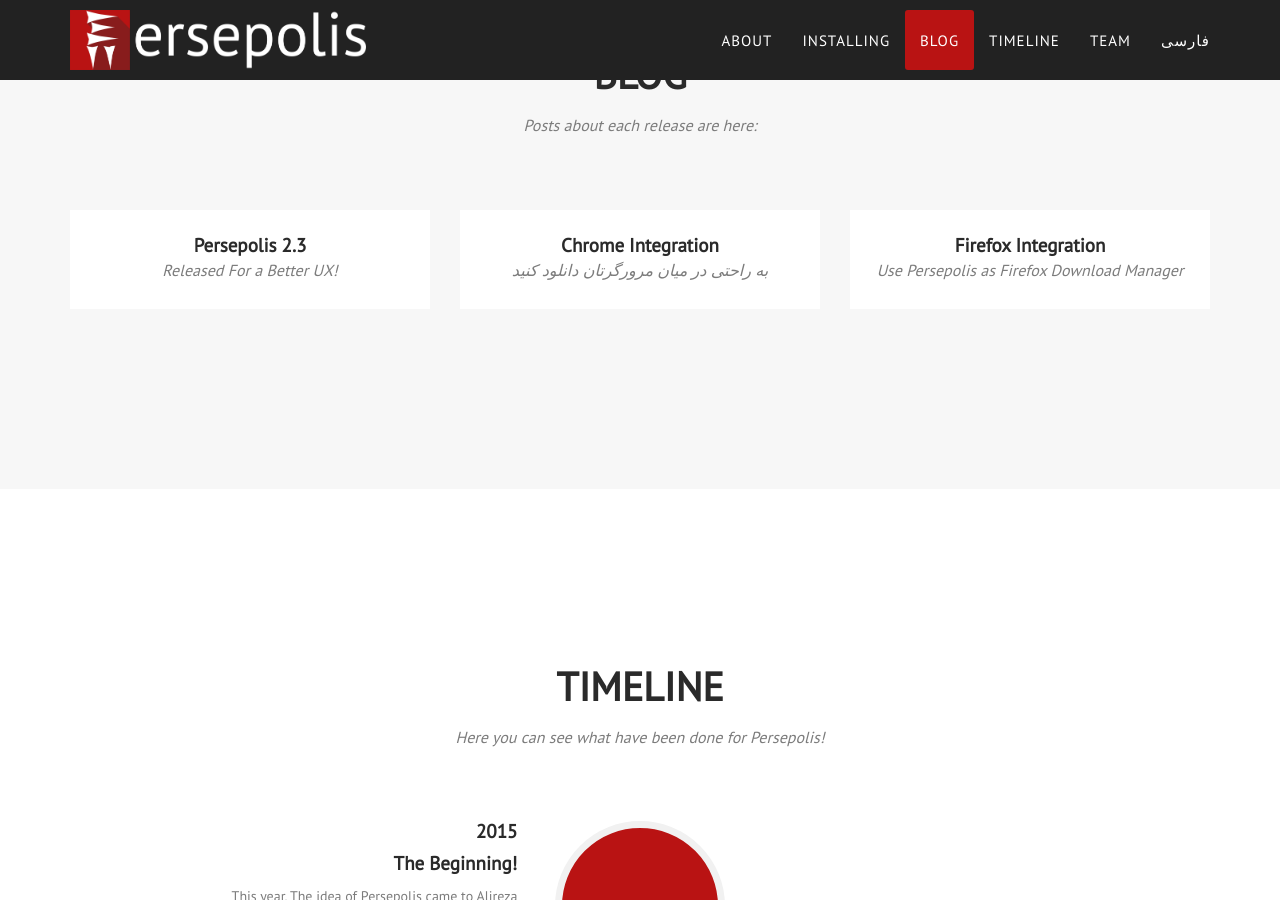
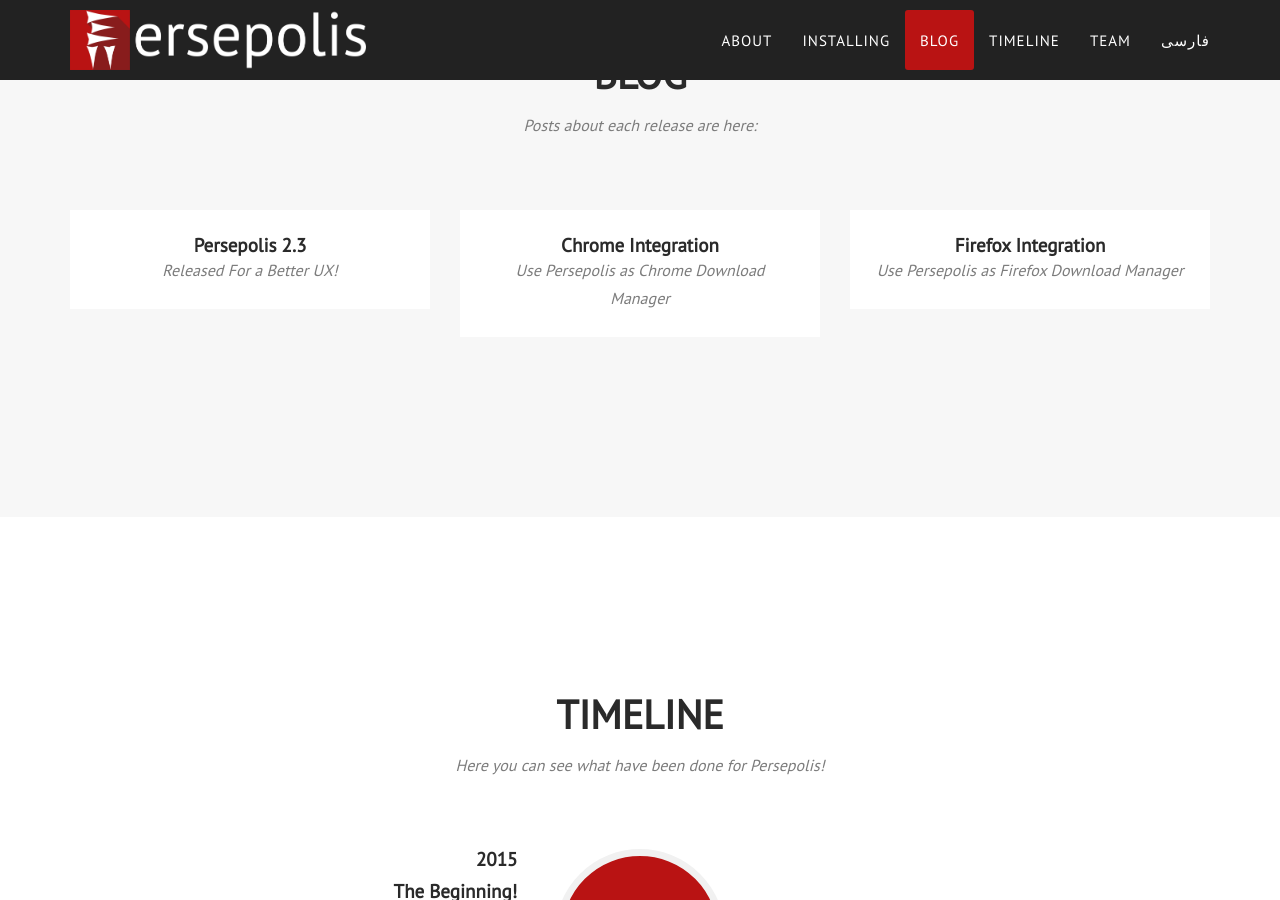
Before and after one commit to mavahedinia/mr0null.github.io, a Jekyll site: the page built from _posts/2017-1-10-chrome-integration.markdown, in a window 1280 px wide and 900 px high, scrolled down 2896 px. Built offline with Jekyll 4.4.1, drawn with Linux system fonts in a browser that asks for light colours; some web fonts are replaced.

Commit message:
updated Chrome Ext. Plugins

```diff
--- a/_posts/2017-1-10-chrome-integration.markdown
+++ b/_posts/2017-1-10-chrome-integration.markdown
@@ -1,6 +1,6 @@
 ---
 title:  Chrome Integration
-subtitle: به راحتی در میان مرورگرتان دانلود کنید
+subtitle: Use Persepolis as Chrome Download Manager
 layout: default
 tags:
   - en
@@ -14,11 +14,14 @@ category: Integration
 ---
 
 <p class="pabout" >
-  افزونه کروم را
+  Download And Install Persepolis Download Manager From
   <a href="https://chrome.google.com/webstore/detail/persepolis-download-manag/legimlagjjoghkoedakdjhocbeomojao" target="_blank">
-   از اینجا
-  </a>
-  نصب کنید<br/>
+    Chrome Store
+  </a><br/>
   <p class="pabout">
-  بعد از نصب، پرسپولیس را اجرا کنید و از منوی help, گزینه Browser Integration را انتخاب و مرورگر کروم را فعال کنید.
+ 1 Install our chrome extensions<br>
+ 2 Open persepolis . <br>
+ 3 from Help menu select browser integration and then select your browser . <br>
+  4 restart your browser! Done <br>
+
   </p>
```
